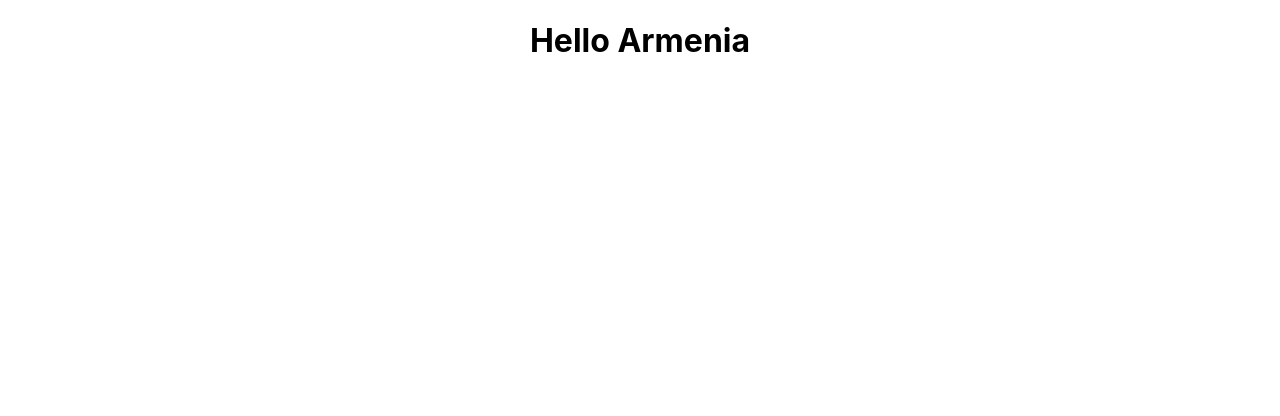
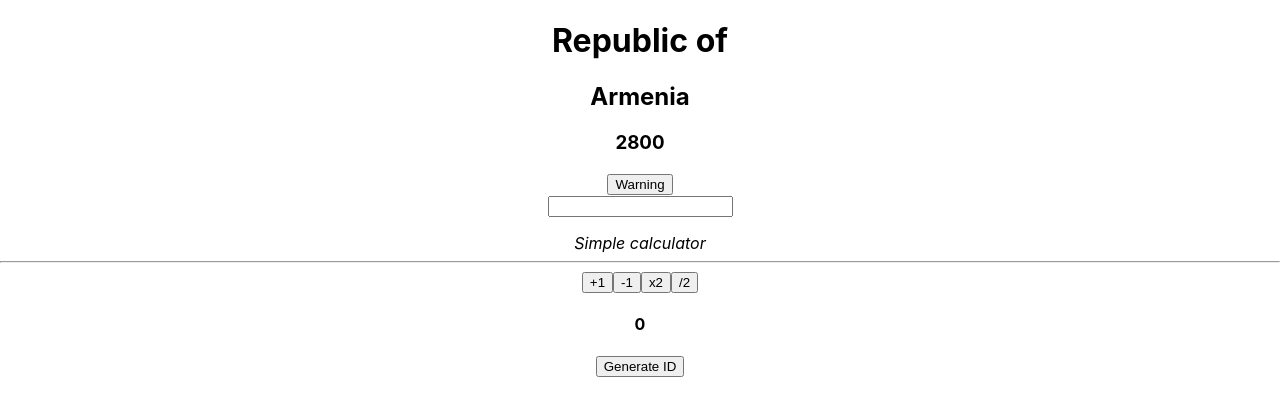
Before and after one commit to VahanSargsyan26/React, a React (Create React App) app: page / in a window 1280 px wide. Shown: the top 416 px of the page. Built offline with nearby package versions, Linux system fonts and the light colour scheme.

Commit message:
I understand syntax of jsx and create some kind of app which can calucalte simple numbers and generate ID, I worked by modules and understood also using them properly

```diff
--- a/src/App.js
+++ b/src/App.js
@@ -1,12 +1,65 @@
 import logo from './logo.svg';
 import './App.css';
+import MyFunc from './text';
+import Id from './user';
+import { useState } from 'react';
 
 function App() {
+  const [val, setValue] = useState("");
+  const [count, setItem] = useState(0);
+  const [textID, setId] = useState("");
+  <div>{textID}</div>
   return (
     <div className="App">
-      <h1>Hello Armenia</h1>
+
+      <MyFunc name="Armenia" fullName="Republic of" age="2800"/>
+
+      <button type="submit" className='btn' onClick={() => {
+          alert("SOS");
+        }}>Warning</button>
+
+      <form>
+
+        <input type="text" value={val} onChange={(evt) => {
+          setValue(evt.target.value)
+        }}/>
+
+        <p>{val}</p>
+
+      </form>
+      <em>Simple calculator</em>
+      <hr/>
+
+      <div className='btns'>
+
+      <button onClick={() => {
+        setItem(count + 1);
+      }}>+1</button>
+
+      <button onClick={() => {
+        setItem(count - 1);
+      }}>-1</button>
+
+      <button onClick={() => {
+        setItem(count * 2);
+      }}>x2</button>
+
+      <button onClick={() => {
+        setItem(count / 2);
+      }}>/2</button>
+
+      </div>
+
+      <h4>{count}</h4>
+
+      <button onClick={() => {
+        setId(<Id />);
+      }}>Generate ID</button>
+
+      <div>{textID}</div>
+
     </div>
-  );
+  )
 }
 
 export default App;
--- /dev/null
+++ b/src/text.js
@@ -0,0 +1,11 @@
+function MyFunc(props) {
+    return (
+        <div>
+            <h1>{props.fullName}</h1>
+            <h2>{props.name}</h2>
+            <h3>{props.age}</h3>
+        </div>
+    )
+}
+
+export default MyFunc;
--- /dev/null
+++ b/src/user.js
@@ -0,0 +1,11 @@
+function Id() {
+    const chars = 'abcdefghijklmnopqrstuvwxyz0123456789';
+    let id = '';
+    for (let i = 0; i < 6; i++) {
+      const randomIndex = Math.floor(Math.random() * chars.length);
+      id += chars[randomIndex];
+    }
+    return id;
+}
+
+export default Id;
```
